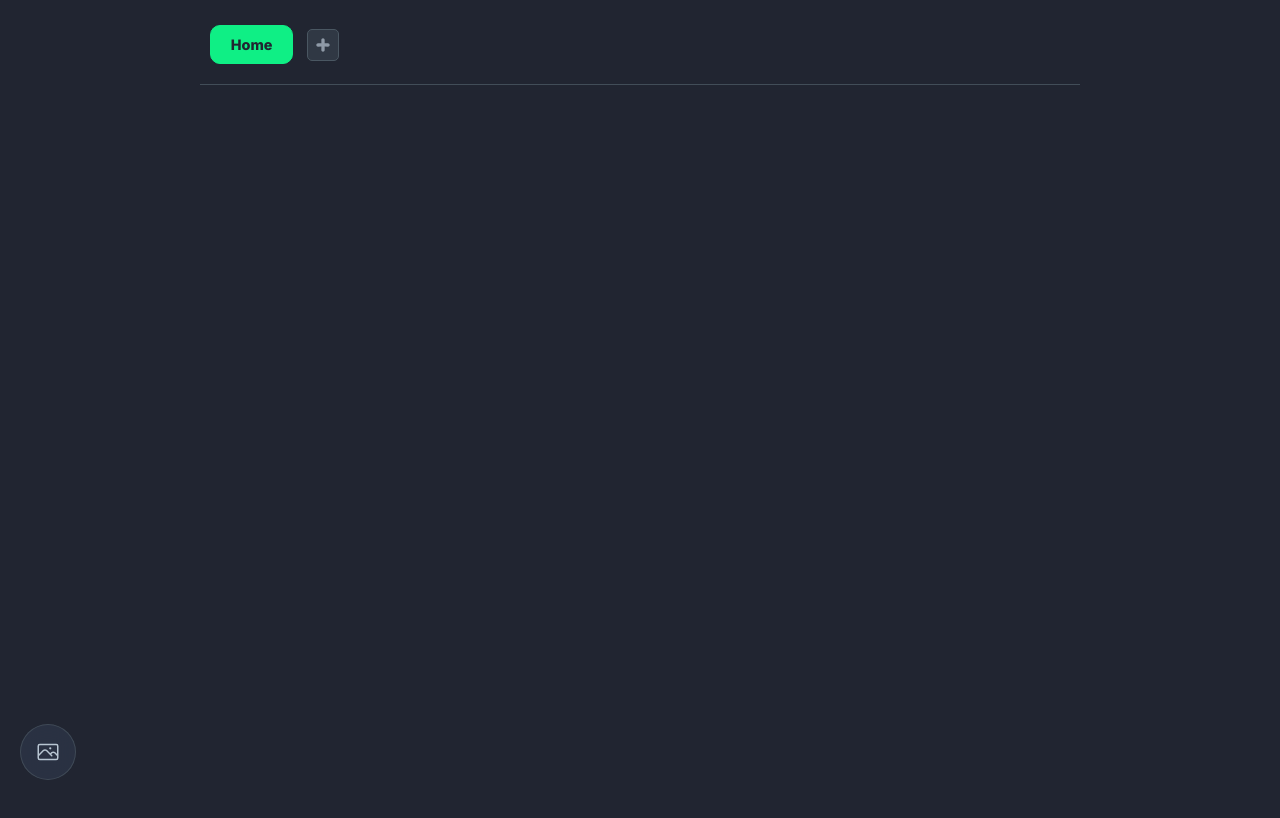
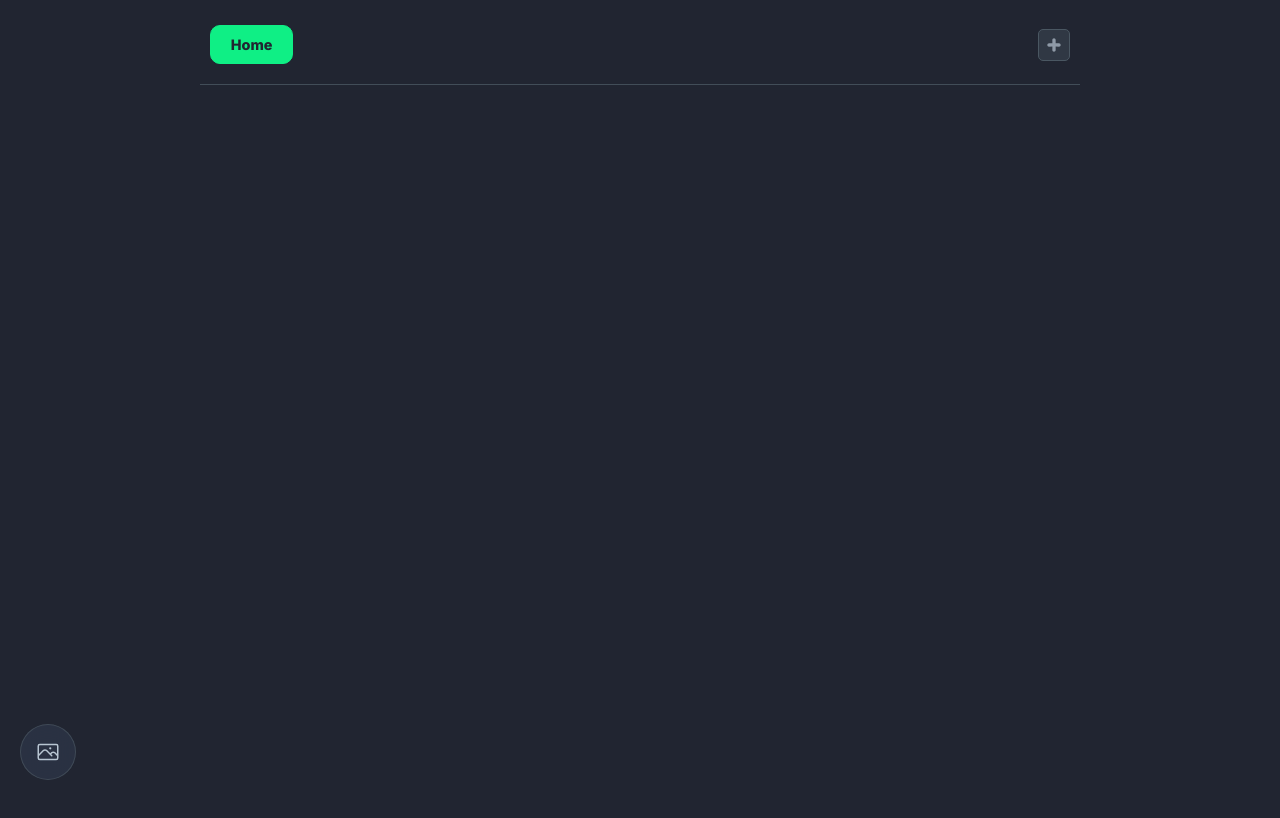
Before and after one commit to mateus124/MList, a React (Vite) app: page / in a window 1280 px wide. Shown: the top 818 px of the page. Built offline with nearby package versions, Linux system fonts and the light colour scheme.

Commit message:
fix: scroll and add tab button

```diff
--- a/src/components/AddNewCard/AddNewCard.jsx
+++ b/src/components/AddNewCard/AddNewCard.jsx
@@ -35,7 +35,7 @@ const AddNewCard = ({ className = '', onCreateCard }) => {
                 />
 
                 <button type="submit" className={styles.buttonAdd}>
-                    Adicionar
+                    Add
                 </button>
 
                 <button type="button" className={styles.buttonCancel} onClick={resetForm}>
--- a/src/components/Header/Header.module.css
+++ b/src/components/Header/Header.module.css
@@ -1,6 +1,6 @@
 .header {
     display: flex;
-    justify-content: flex-start;
+    justify-content: space-between;
     align-items: center;
     column-gap: 14px;
     width: 71%;
--- a/src/index.css
+++ b/src/index.css
@@ -30,3 +30,14 @@ body {
   padding: 20px;
   min-height: 100vh;
 }
+
+html,
+body {
+  scrollbar-width: none;
+  -ms-overflow-style: none;
+}
+
+html::-webkit-scrollbar,
+body::-webkit-scrollbar {
+  display: none;
+}
--- a/src/theme/themeConfig.js
+++ b/src/theme/themeConfig.js
@@ -6,10 +6,16 @@ export const WALLPAPERS = [
     fallbackPalette: { base: { r: 33, g: 37, b: 49 }, accent: { r: 15, g: 239, b: 133 } },
   },
   {
-    id: 'tema-exemplo',
-    name: 'Exemplo',
+    id: 'tema-sky',
+    name: 'Sky Blue',
     url: 'https://images.unsplash.com/photo-1514565131-fce0801e5785?auto=format&fit=crop&w=1400&q=80',
     fallbackPalette: { base: { r: 32, g: 45, b: 70 }, accent: { r: 83, g: 185, b: 255 } },
+  },
+  {
+    id: 'tema-porsche-gt3-rs',
+    name: 'Porsche GT3 RS',
+    url: 'https://images.unsplash.com/photo-1634673970798-a15ae56f6c65?q=80&w=1228&auto=format&fit=crop&ixlib=rb-4.1.0&ixid=M3wxMjA3fDB8MHxwaG90by1wYWdlfHx8fGVufDB8fHx8fA%3D%3D',
+    fallbackPalette: { base: { r: 34, g: 37, b: 42 }, accent: { r: 243, g: 146, b: 32 } },
   },
 ];
 
```
